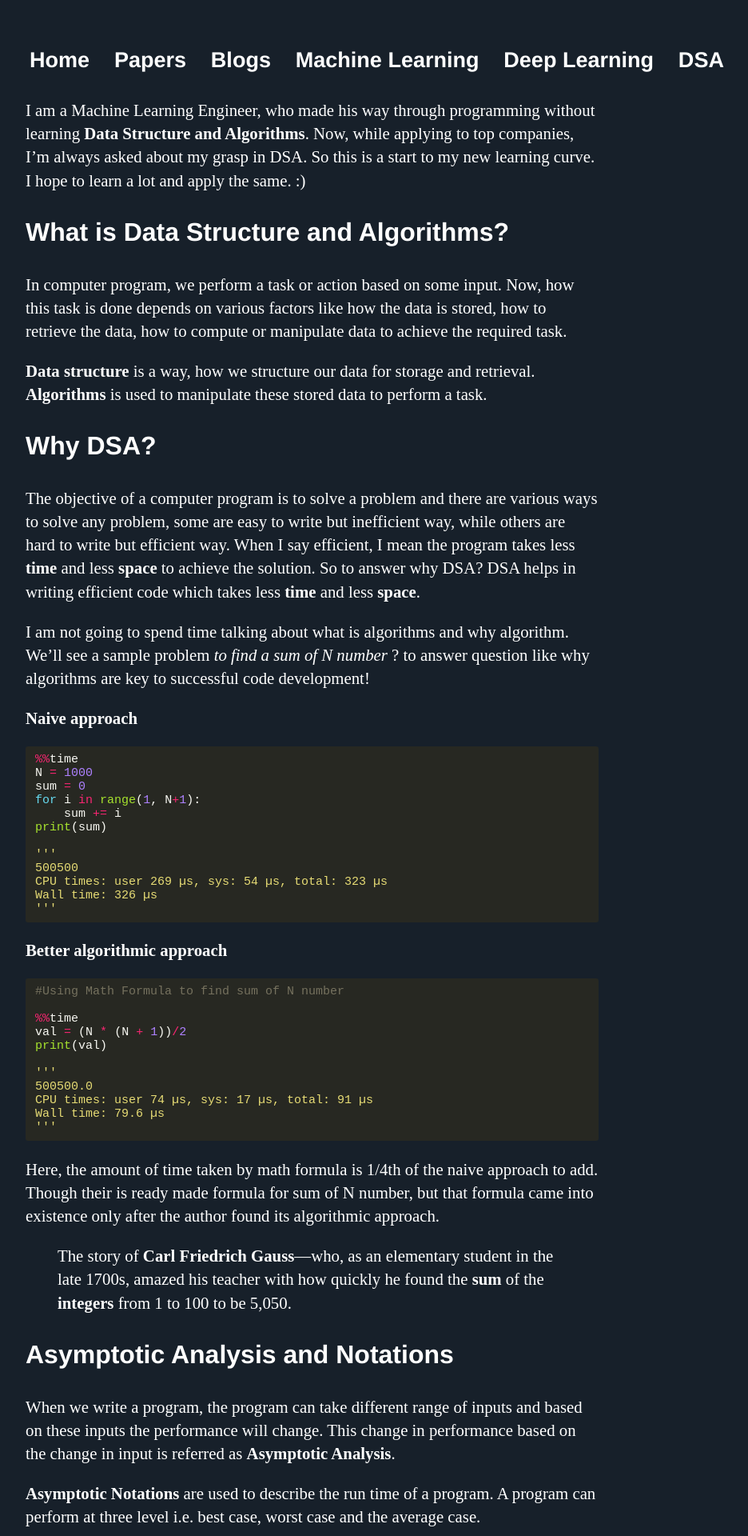
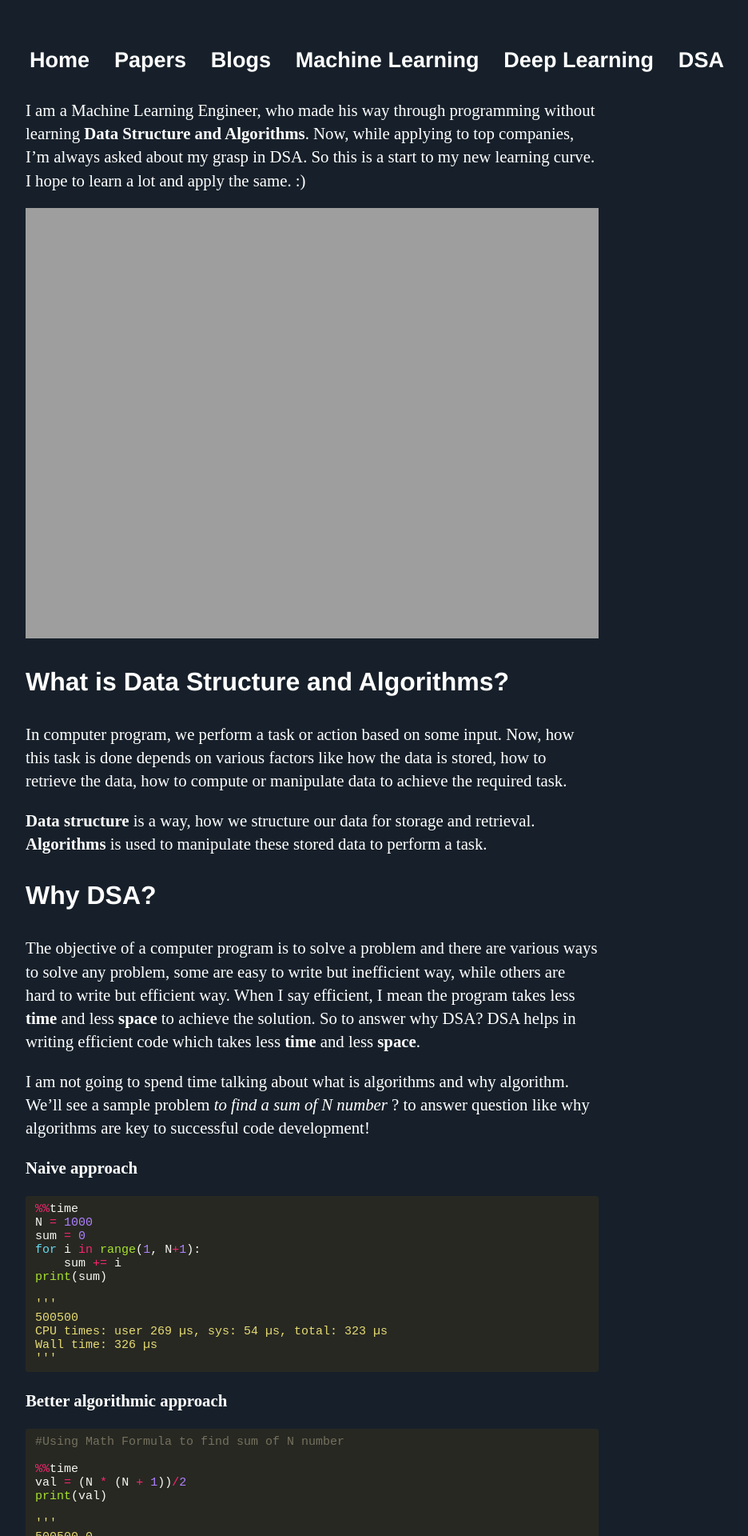
Before and after one commit to Mayurji/mayurji.github.io, a Jekyll site: the page built from _data-structure-algorithms/2021-01-21-DSA-1.md, in a window 1280 px wide. Shown: the top 1920 px of the page at 80% size, without its empty margins (160-1096 px from the left). Built offline with Jekyll 4.4.1, drawn with Linux system fonts in a browser that asks for light colours; comment, search, counter and statistics services are not loaded.

Commit message:
Update 2021-01-21-DSA-1.md

```diff
--- a/_data-structure-algorithms/2021-01-21-DSA-1.md
+++ b/_data-structure-algorithms/2021-01-21-DSA-1.md
@@ -5,6 +5,10 @@ description: Understanding Data Structure & Algorithms, notations, different alg
 date:   2021-01-21 13:43:52 +0530
 ---
 I am a Machine Learning Engineer, who made his way through programming without learning **Data Structure and Algorithms**. Now, while applying to top companies, I'm always asked about my grasp in DSA. So this is a start to my new learning curve. I hope to learn a lot and apply the same. :)
+
+<center>
+<img src="{{site.url}}/assets/images/dsa/pankaj-patel-_SgRNwAVNKw-unsplash.jpg" style="zoom: 5%; background-color:#DCDCDC;" width="100%" height=auto/><br>
+</center>
 
 ### What is Data Structure and Algorithms?
 
```
